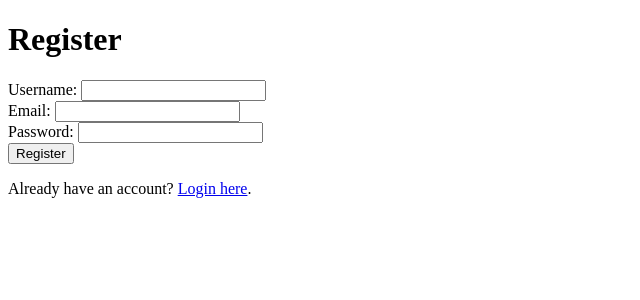
After one commit to aerogriffin/python-project, a Django app: page /register/ in a window 1280 px wide. The commit adds this page. Shown: the top 300 px of the page, without its empty margins (0-640 px from the left). Run offline with Django 4.2, Linux system fonts and the light colour scheme.

Commit message:
Redid the whole login page and added register page

```diff
--- a/main/forms.py
+++ b/main/forms.py
@@ -1,5 +1,6 @@
 from django import forms
-
+from django.contrib.auth.models import User
+from django.contrib.auth.password_validation import validate_password
 
 class LogInUsers(forms.Form):
     username = forms.CharField(label="User", max_length=10, widget=forms.TextInput(attrs={"placeholder": "user"}))
@@ -8,3 +9,22 @@ class LogInUsers(forms.Form):
         max_length=20,
         widget=forms.PasswordInput(attrs={"placeholder": "password"}),
     )
+
+class RegistrationForm(forms.ModelForm):
+    password = forms.CharField(widget=forms.PasswordInput, validators=[validate_password])
+
+    class Meta:
+        model = User
+        fields = ['username', 'email', 'password']
+
+    def clean_username(self):
+        username = self.cleaned_data.get('username')
+        if User.objects.filter(username=username).exists():
+            raise forms.ValidationError("Username is already taken.")
+        return username
+
+    def clean_email(self):
+        email = self.cleaned_data.get('email')
+        if User.objects.filter(email=email).exists():
+            raise forms.ValidationError("Email is already in use.")
+        return email
--- a/main/templates/main/home.html
+++ b/main/templates/main/home.html
@@ -21,7 +21,7 @@
         <nav class="navbar">
           <ul>
             <li><a href="#">Convert</a></li>
-            <li><a href="#">Optimize</a></li>
+            <li><a href="{% url 'register' %}">Register</a></li>
             <li><a href="{% url 'login' %}">Login</a></li>
             <li><a href="#">API</a></li>
             <li><a href="#">About</a></li>
--- /dev/null
+++ b/main/templates/main/register.html
@@ -0,0 +1,30 @@
+<!DOCTYPE html>
+<html>
+<head>
+    <title>Register</title>
+</head>
+<body>
+    <h1>Register</h1>
+    {% if errors %}
+    <ul>
+        {% for error in errors %}
+        <li style="color: red;">{{ error }}</li>
+        {% endfor %}
+    </ul>
+    {% endif %}
+    <form method="post">
+        {% csrf_token %}
+        <label for="username">Username:</label>
+        <input type="text" id="username" name="username" required>
+        <br>
+        <label for="email">Email:</label>
+        <input type="email" id="email" name="email">
+        <br>
+        <label for="password">Password:</label>
+        <input type="password" id="password" name="password" required>
+        <br>
+        <input type="submit" value="Register">
+    </form>
+    <p>Already have an account? <a href="{% url 'login' %}">Login here</a>.</p>
+</body>
+</html>
--- a/main/urls.py
+++ b/main/urls.py
@@ -6,4 +6,5 @@ from . import views
 urlpatterns = [
     path("", views.home, name="home"),
     path("login/", views.login_view, name="login"),
+    path("register/", views.register, name="register"),
 ]
--- a/main/views.py
+++ b/main/views.py
@@ -1,6 +1,8 @@
 from django.contrib.auth import authenticate, login
 from django.http import HttpResponseRedirect
-from django.shortcuts import render
+from django.shortcuts import redirect, render
+
+from .forms import RegistrationForm
 
 
 def home(request):
@@ -19,3 +21,15 @@ def login_view(request):
             return render(request, "main/login.html", {"error": "Invalid username or password"})
     else:
         return render(request, "main/login.html")
+
+
+def register(request):
+    if request.method == "POST":
+        form = RegistrationForm(request.POST)
+        if form.is_valid():
+            user = form.save()
+            login(request, user)
+            return redirect("/")
+    else:
+        form = RegistrationForm()
+    return render(request, "main/register.html", {"form": form})
```
